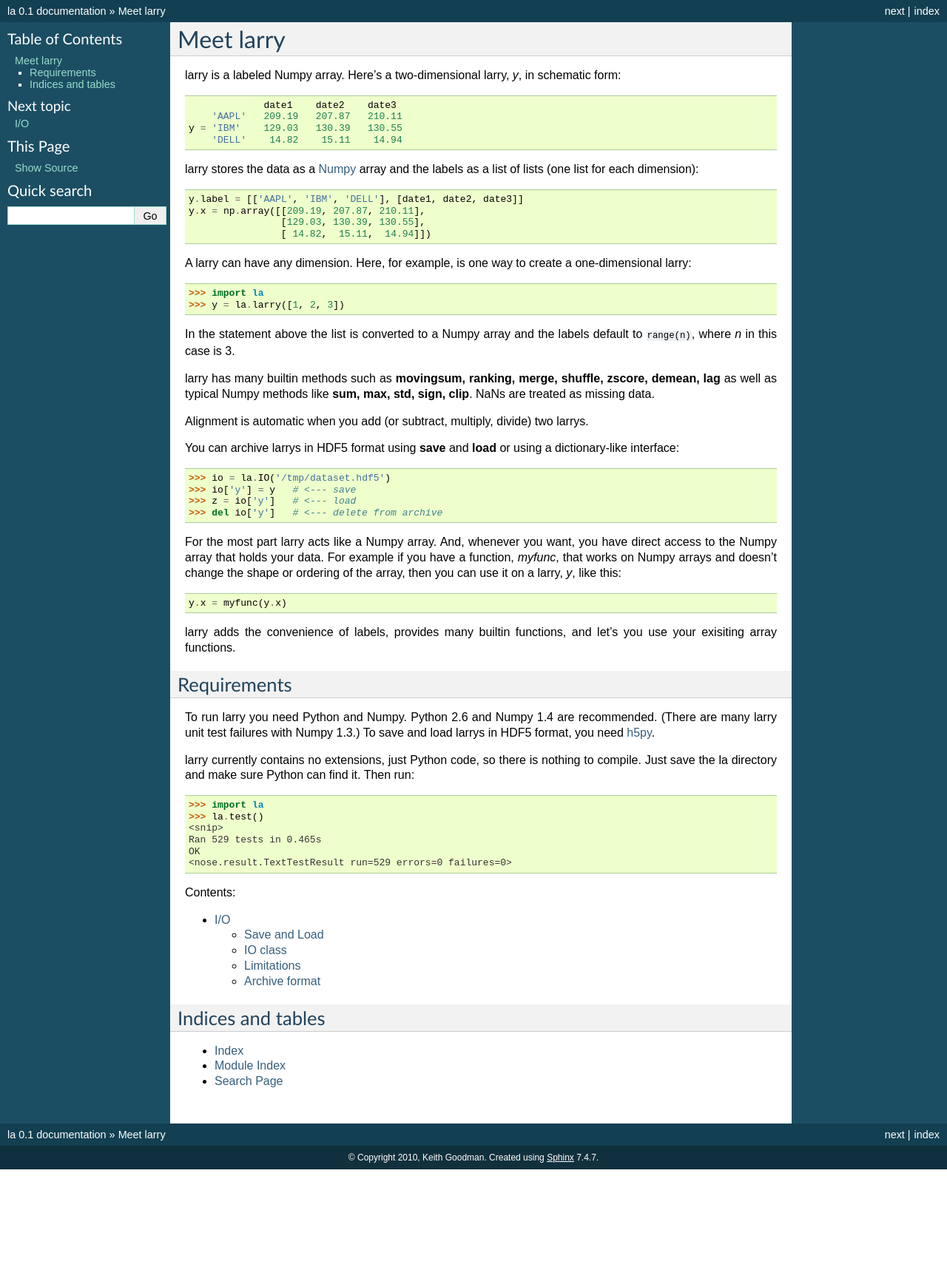
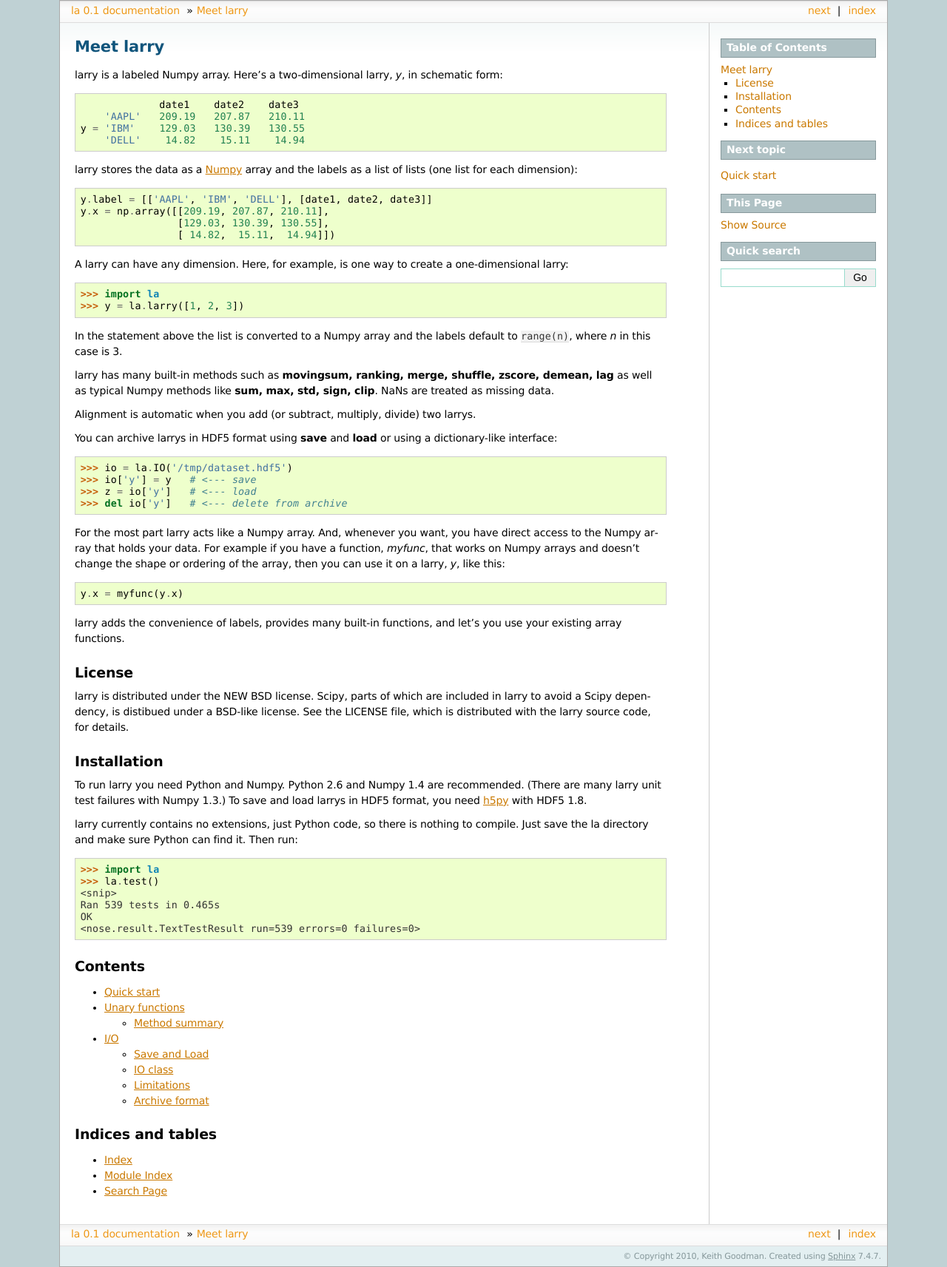
Before and after one commit to kwgoodman/la, a Sphinx documentation site: the page built from doc/source/index.rst, in a window 1280 px wide. Shown: the whole page at 74% size. Built offline with Sphinx 7.4.7, drawn with Linux system fonts in a browser that asks for light colours; before the commit the page ends 1581 px from its top, so only the background shows below that.

Commit message:
* doc/source/start.rst, doc/source/unary.rst: New sections of the manual.
    * doc/source/conf.py: Changed Sphinx theme.

    * doc/source/index.rst: Edited.

    * deflarry.py(larry.__repr__): Made more compact by removing empty lines.

    * util/tests/scipy_test.py(TestRanking): Added unit tests for rankdata.

```diff
--- a/doc/source/conf.py
+++ b/doc/source/conf.py
@@ -91,7 +91,7 @@ pygments_style = 'sphinx'
 
 # The theme to use for HTML and HTML Help pages.  Major themes that come with
 # Sphinx are currently 'default' and 'sphinxdoc'.
-html_theme = 'default'
+html_theme = 'sphinxdoc'
 
 # Theme options are theme-specific and customize the look and feel of a theme
 # further.  For a list of options available for each theme, see the
--- a/doc/source/index.rst
+++ b/doc/source/index.rst
@@ -28,7 +28,7 @@ one-dimensional larry:
 In the statement above the list is converted to a Numpy array and the labels
 default to ``range(n)``, where *n* in this case is 3.
 
-larry has many builtin methods such as **movingsum, ranking, merge, shuffle,
+larry has many built-in methods such as **movingsum, ranking, merge, shuffle,
 zscore, demean, lag** as well as typical Numpy methods like **sum, max, std,
 sign, clip**. NaNs are treated as missing data.
 
@@ -51,16 +51,24 @@ larry, *y*, like this:
 ::
                            y.x = myfunc(y.x)
 
-larry adds the convenience of labels, provides many builtin functions, and
-let's you use your exisiting array functions.
+larry adds the convenience of labels, provides many built-in functions, and
+let's you use your existing array functions.
 
-Requirements
+License
+=======
+
+larry is distributed under the NEW BSD license. Scipy, parts of which are
+included in larry to avoid a Scipy dependency, is distibued under a BSD-like
+license. See the LICENSE file, which is distributed with the larry source
+code, for details.
+
+Installation
 ============
 
 To run larry you need Python and Numpy. Python 2.6 and Numpy 1.4 are
 recommended. (There are many larry unit test failures with Numpy 1.3.)
 To save and load larrys in HDF5 format, you need
-`h5py <http://h5py.alfven.org>`_.
+`h5py <http://h5py.alfven.org>`_ with HDF5 1.8.
 
 larry currently contains no extensions, just Python code, so there is
 nothing to compile. Just save the la directory and make sure Python can
@@ -69,15 +77,18 @@ find it. Then run:
     >>> import la
     >>> la.test()
     <snip>
-    Ran 529 tests in 0.465s
+    Ran 539 tests in 0.465s
     OK
-    <nose.result.TextTestResult run=529 errors=0 failures=0>
+    <nose.result.TextTestResult run=539 errors=0 failures=0>
 
-Contents:
+Contents
+========
 
 .. toctree::
    :maxdepth: 2
 
+   start
+   unary
    archive
 
 Indices and tables
```
Also changed, not shown: doc/source/start.rst (added, +167 -0 lines), doc/source/unary.rst (added, +28 -0 lines), 3 other files.
